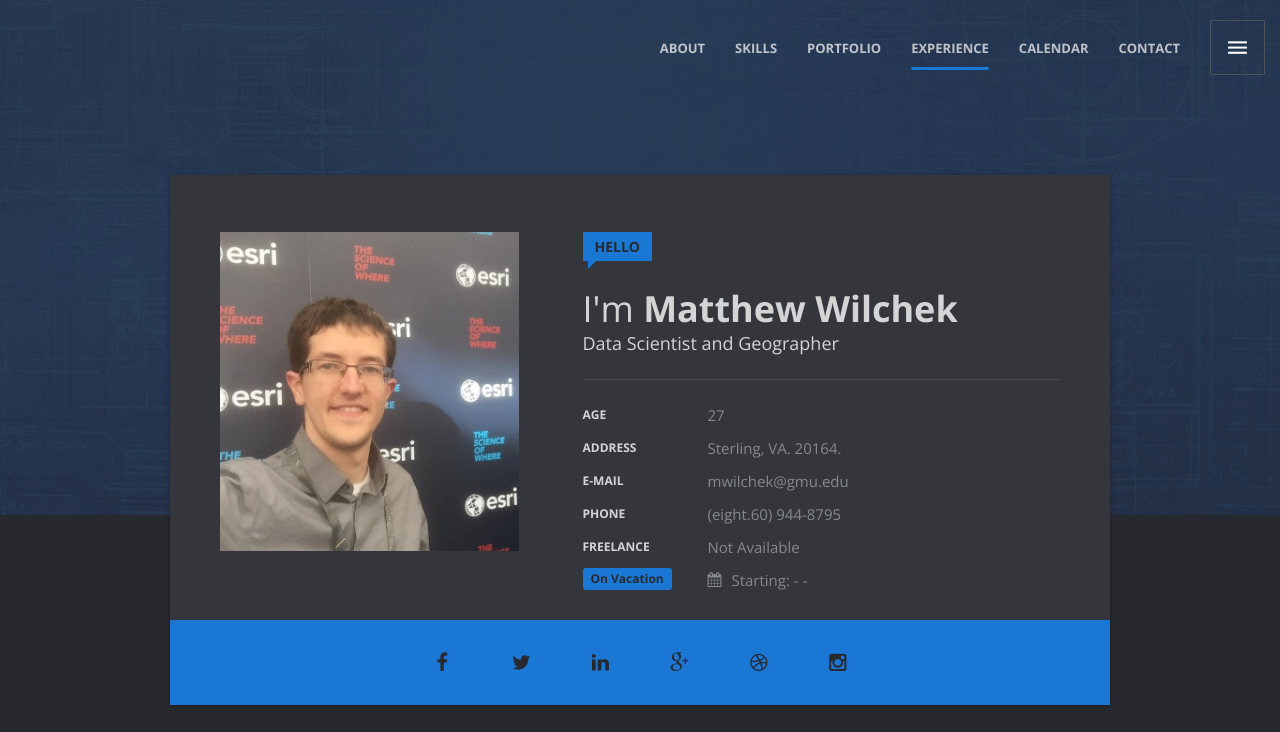
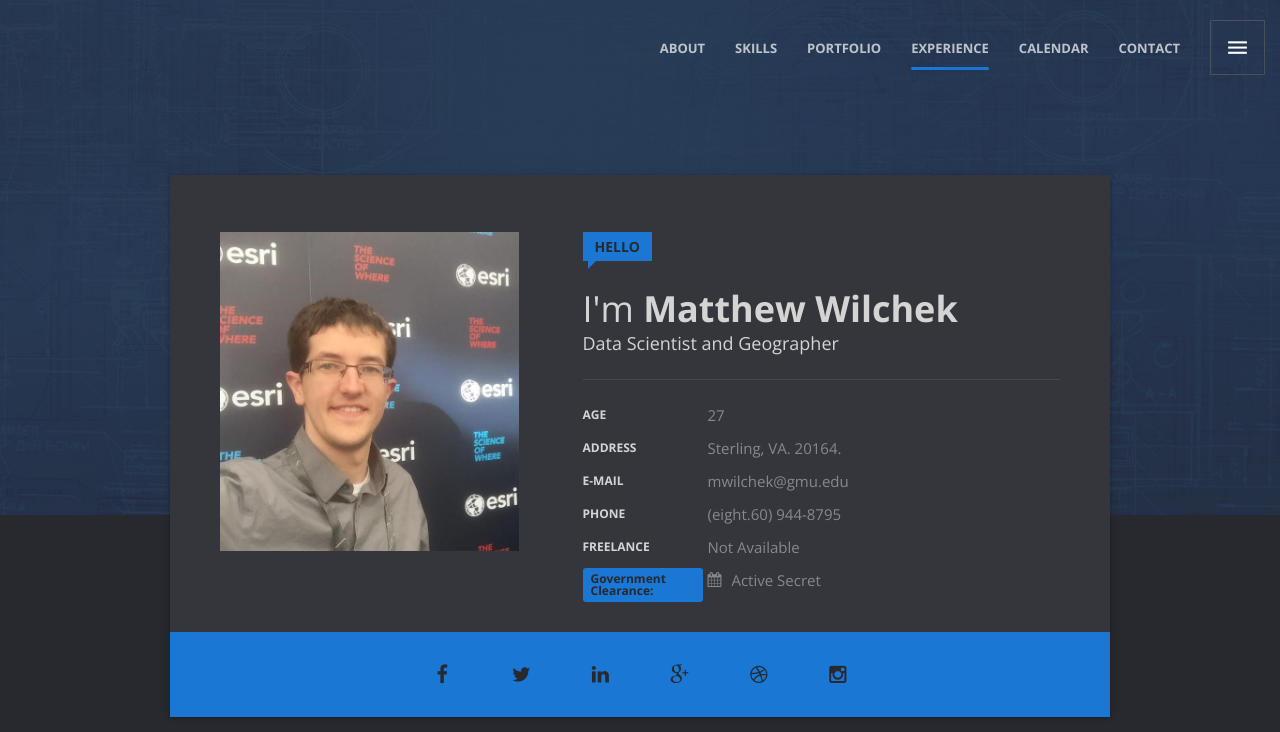
Before and after one commit to mwilchek/mwilchek.github.io, a plain HTML site: page index.html in a window 1280 px wide. Shown: the top 732 px of the page. Drawn offline with nearby package versions, Linux system fonts and the light colour scheme; some packages are replaced by stand-ins of ours; files whose address does not match are found by name.

Commit message:
Updated intro

```diff
--- a/index.html
+++ b/index.html
@@ -319,8 +319,8 @@
                                             <span class="cont">Not Available</span>
                                         </li>
                                         <li class="clearfix">
-                                            <strong class="title"><span class="button">On Vacation</span></strong>
-                                            <span class="cont"><i class="rsicon rsicon-calendar"></i>Starting: - -</span>
+                                            <strong class="title"><span class="button">Government Clearance:</span></strong>
+                                            <span class="cont"><i class="rsicon rsicon-calendar"></i>Active Secret</span>
                                         </li>
                                     </ul>
                                 </div>
```
